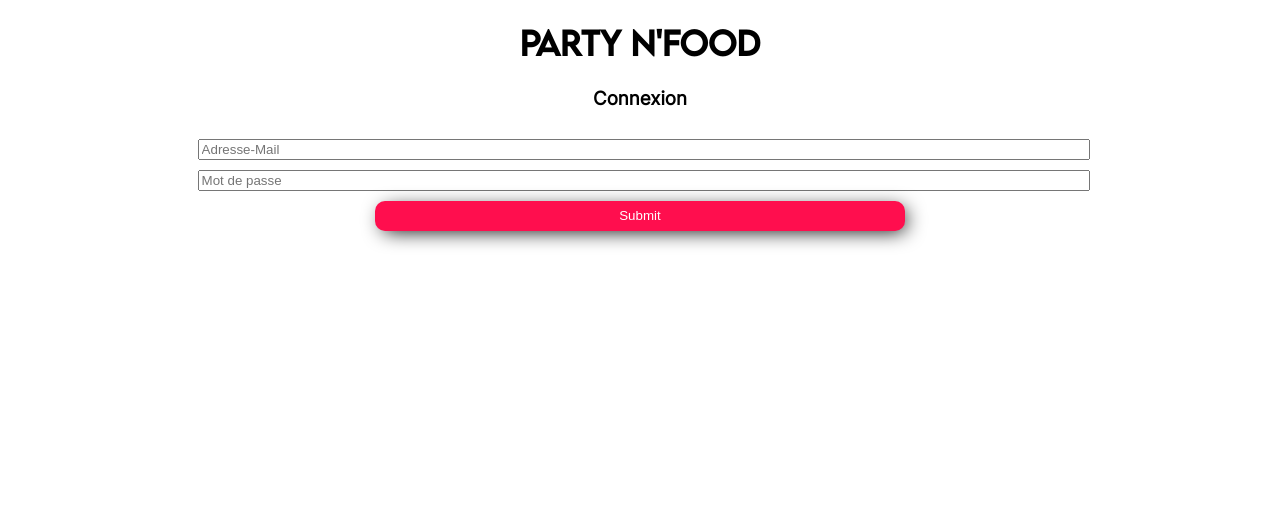
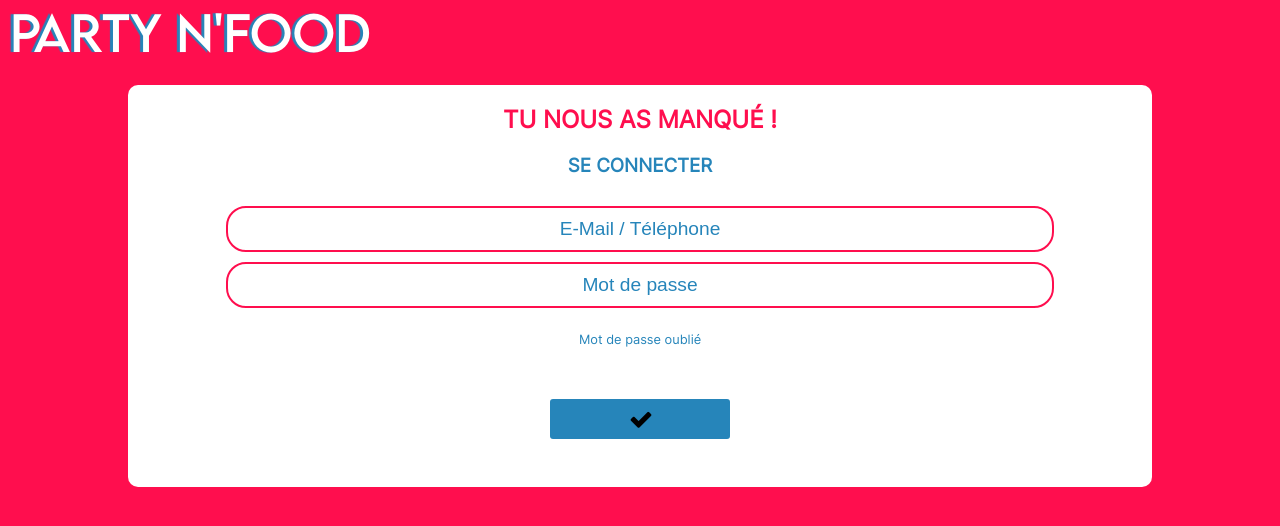
Before and after one commit to antoinehenrio/Party-and-food, a website: page client/login.html in a window 1280 px wide. Drawn offline with Linux system fonts and the light colour scheme.

Commit message:
Inscription et connexion finie

```diff
--- a/client/login.html
+++ b/client/login.html
@@ -5,15 +5,20 @@
     <link href="style.css" rel="stylesheet">
     <meta name="viewport" content="width=device-width, initial-scale=1.0">
     <title>Connexion - Party n'food</title>
+    <link rel="stylesheet" href="https://cdnjs.cloudflare.com/ajax/libs/font-awesome/4.7.0/css/font-awesome.min.css">
+
 </head>
 <body>
-    <h1>Party n'food</h1>
+    <div class="nomAppli">Party n'food</div>
     <div class="login-body">
-        <h3>Connexion</h3>
+        <!-- <h3>Connexion</h3> -->
         <form class="login-form">
-            <input class="inputLogin" placeholder="Adresse-Mail">
-            <input class="inputLogin" placeholder="Mot de passe" type="password">
-            <input class="buttonSubmitLogin" type="submit">
+            <h2>TU NOUS AS MANQUÉ !</h2>
+            <h3>SE CONNECTER</h3>
+            <input class="inputLogin" placeholder="E-Mail / Téléphone">
+            <input class="inputLogin" placeholder="Mot de passe" type="password"><br>
+            <a class="mpOublie" href="#">Mot de passe oublié</a><br>
+            <button type="submit"><i class="fa fa-check submitCheck"></i></button>
         </form>
     </div>
 </body>
--- a/client/style.scss
+++ b/client/style.scss
@@ -0,0 +1,112 @@
+$red-color: #ff0e4e;
+$blue-color: #2685ba;
+
+@font-face {
+    font-family: "Lemon Milk";
+    // src: url("../Party-and-food/fonts/Lemon\ Milk/LEMONMILK-regular.otf");
+    src: url("./fonts/Lemon\ Milk/LEMONMILK-regular.otf");
+  }
+  @font-face {
+    font-family: "Inter";
+    // src: url("../Party-and-food/fonts/Inter/Inter-Regular-slnt=0.ttf");
+    src: url("./fonts/Inter/Inter-Regular-slnt=0.ttf");
+  }
+
+body{
+    // font-family: Verdana, Geneva, Tahoma, sans-serif;
+    font-family: Inter;
+    height: 100vh;
+    // text-align: center;
+    background-color: $red-color;
+    margin: 0;
+}
+
+.nomAppli{
+    font-family: Lemon Milk;
+    width: 40%;
+    text-shadow: -3px 0px 1px $blue-color;
+    color: white;
+    font-size: 3em;
+    margin-left: 10px;
+}
+
+h1, h2{
+    color: $red-color;
+    padding-top: 20px;
+    font-weight: bolder;
+}
+
+h3{
+    color: $blue-color;
+    font-weight: bolder;
+}
+
+
+.login-body, .inscription-body{
+    text-align: center;
+}
+
+.inputLogin, .inputInscription{
+    margin-top: 10px;
+    width: 80%;
+    height: 10%;
+    border: 2px solid $red-color;
+    border-radius: 20px;
+    font-size: 1.2em;
+    color: $blue-color;
+    text-align: center;
+}
+
+.inputInscription[type="password"], .inputLogin[type="password"]{
+    margin-bottom: 20px;
+}
+
+.inputLogin::placeholder, .inputInscription::placeholder{
+    color: $blue-color;
+    text-align: center;
+}
+
+.login-form, .inscription-form{
+    width: 80%;
+    margin: auto;
+    background-color: white;
+    border-radius: 10px;
+    height: 402px;
+}
+
+.buttonSubmitLogin, .buttonSubmitInscription{
+    margin-top: 10px;
+    border-radius: 10px;
+    width: 60%;
+    height: 30px;
+    padding: 6px;
+    color: white;
+    background-color: $red-color;
+    border: 0px;
+    box-shadow: 4px 4px 20px -4px black;
+}
+
+.coRegister, .mpOublie{
+    font-size: 0.8em;
+    color: $blue-color;
+    padding-top: 20px;
+    text-decoration: none;
+}
+
+.submitCheck{
+    width: 178px;
+    height: 32px;
+    margin: auto;
+    padding-top: 0px;
+    background-color: $blue-color;
+    padding-left: 2px;
+    padding-top: 8px;
+    border-radius: 3px;
+}
+
+button[type="submit"]{
+    border: 0;
+    background-color: transparent;
+    font-size: 24px;
+    margin-top: 50px;
+}
```
Also changed, not shown: client/inscription.html (+1 -1 lines), client/style.css, 1 other file.
